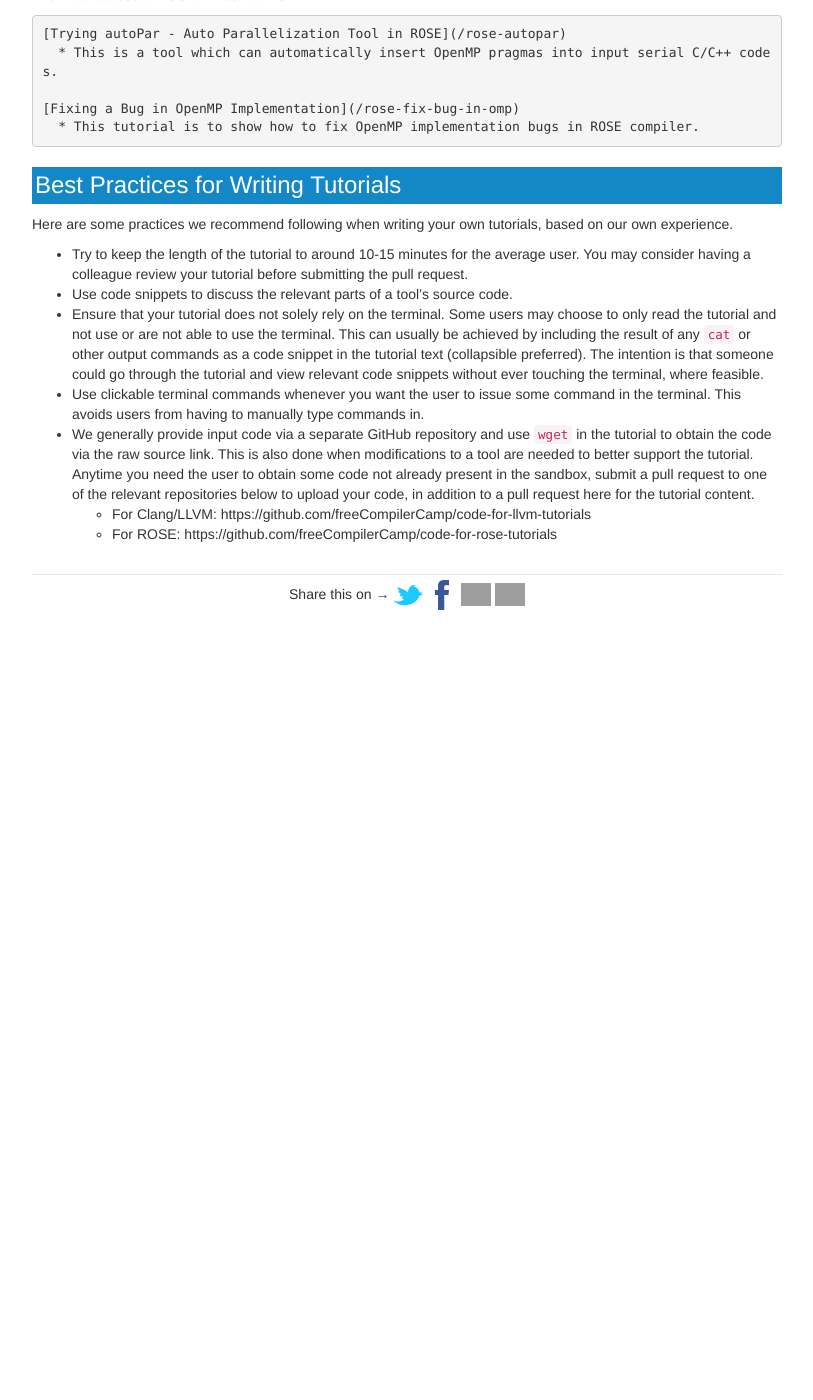
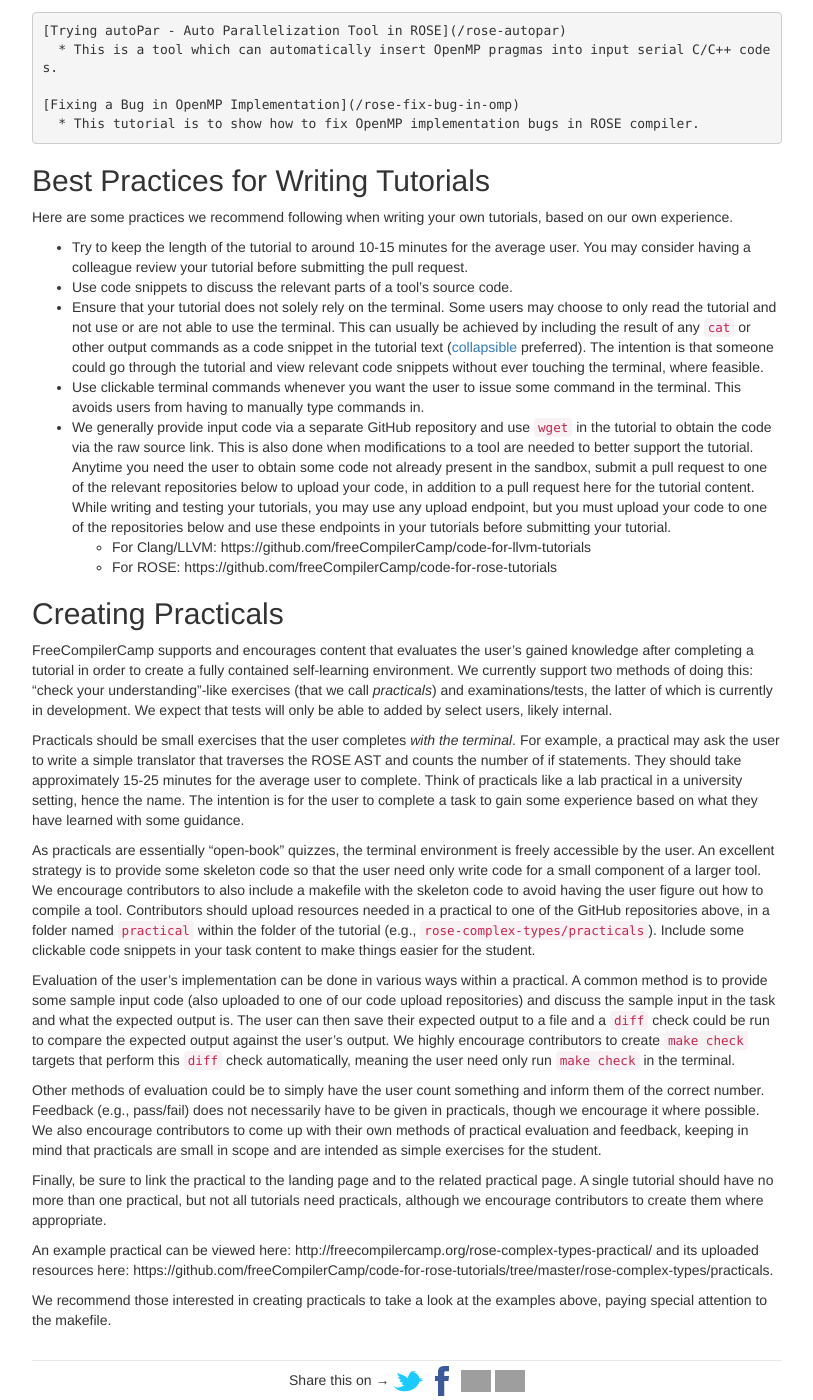
Before and after one commit to freeCompilerCamp/freecompilercamp.github.io, a Jekyll site: the page built from contribute.md, in a window 1280 px wide and 1400 px high, scrolled down 1740 px. Shown: the whole window, without its empty margins (38-851 px from the left). Built offline with Jekyll 4.4.1, drawn with Linux system fonts in a browser that asks for light colours; nearby versions of some CDN libraries; our own code applies the rules of GitHub Pages for plain Markdown files; before the commit the page ends 2370 px from its top, so only the background shows below that; some of the changed text lies outside the part shown; grey boxes are pictures that could not be loaded.

Commit message:
Add practicals section
Some discussion on how to contribute to practicals.

````diff
--- a/contribute.md
+++ b/contribute.md
@@ -6,7 +6,7 @@
 
 After editing these two files, you can start a pull request. The changes will be made effective once the request is merged, using this Github Pages repo.
 
-### 1. Tutorial Page
+## 1. Tutorial Page
 Take the autoPar tutorial as an example.
 https://github.com/freeCompilerCamp/freecompilercamp.github.io/blob/master/_posts/2019-07-01-rose-autopar.markdown
 
@@ -41,8 +41,8 @@
 For example,  in the following example, ```echo HELLO``` contained in ```.term1``` code snippet will print ``HELLO`` in the sandbox terminal.
 
 There are some built-in environment variables to faciliate the creation of command lines:
-* For ROSE: $ROSE_BUILD, $ROSE_SRC$, $ROSE_PATH,
-* For Clang/LLVM: $LLVM_PATH, $LLVM_BUILD, $LLVM_SRC
+* For ROSE: `$ROSE_BUILD`, `$ROSE_SRC$`, `$ROSE_PATH`,
+* For Clang/LLVM: `$LLVM_PATH`, `$LLVM_BUILD`, `$LLVM_SRC`
 
 Sometimes you want to insert a figure into your tutorial. You need to
 * First create the figure and save it into a png file
@@ -75,12 +75,29 @@
   * This tutorial is to show how to fix OpenMP implementation bugs in ROSE compiler.
 ```
 
-### Best Practices for Writing Tutorials ###
+## Best Practices for Writing Tutorials
 Here are some practices we recommend following when writing your own tutorials, based on our own experience.
   * Try to keep the length of the tutorial to around 10-15 minutes for the average user. You may consider having a colleague review your tutorial before submitting the pull request.
   * Use code snippets to discuss the relevant parts of a tool's source code.
-  * Ensure that your tutorial does not solely rely on the terminal. Some users may choose to only read the tutorial and not use or are not able to use the terminal. This can usually be achieved by including the result of any `cat` or other output commands as a code snippet in the tutorial text (collapsible preferred). The intention is that someone could go through the tutorial and view relevant code snippets without ever touching the terminal, where feasible.
+  * Ensure that your tutorial does not solely rely on the terminal. Some users may choose to only read the tutorial and not use or are not able to use the terminal. This can usually be achieved by including the result of any `cat` or other output commands as a code snippet in the tutorial text ([collapsible](https://github.com/freeCompilerCamp/freecompilercamp.github.io/blob/master/styling-guide.md#collapsible-code-snippets) preferred). The intention is that someone could go through the tutorial and view relevant code snippets without ever touching the terminal, where feasible.
   * Use clickable terminal commands whenever you want the user to issue some command in the terminal. This avoids users from having to manually type commands in.
-  * We generally provide input code via a separate GitHub repository and use `wget` in the tutorial to obtain the code via the raw source link. This is also done when modifications to a tool are needed to better support the tutorial. Anytime you need the user to obtain some code not already present in the sandbox, submit a pull request to one of the relevant repositories below to upload your code, in addition to a pull request here for the tutorial content.
+  * We generally provide input code via a separate GitHub repository and use `wget` in the tutorial to obtain the code via the raw source link. This is also done when modifications to a tool are needed to better support the tutorial. Anytime you need the user to obtain some code not already present in the sandbox, submit a pull request to one of the relevant repositories below to upload your code, in addition to a pull request here for the tutorial content. While writing and testing your tutorials, you may use any upload endpoint, but you must upload your code to one of the repositories below and use these endpoints in your tutorials before submitting your tutorial.
     * For Clang/LLVM: https://github.com/freeCompilerCamp/code-for-llvm-tutorials
     * For ROSE: https://github.com/freeCompilerCamp/code-for-rose-tutorials
+
+## Creating Practicals
+FreeCompilerCamp supports and encourages content that evaluates the user's gained knowledge after completing a tutorial in order to create a fully contained self-learning environment. We currently support two methods of doing this: "check your understanding"-like exercises (that we call *practicals*) and examinations/tests, the latter of which is currently in development. We expect that tests will only be able to added by select users, likely internal.
+
+Practicals should be small exercises that the user completes *with the terminal*. For example, a practical may ask the user to write a simple translator that traverses the ROSE AST and counts the number of if statements. They should take approximately 15-25 minutes for the average user to complete. Think of practicals like a lab practical in a university setting, hence the name. The intention is for the user to complete a task to gain some experience based on what they have learned with some guidance.
+
+As practicals are essentially "open-book" quizzes, the terminal environment is freely accessible by the user. An excellent strategy is to provide some skeleton code so that the user need only write code for a small component of a larger tool. We encourage contributors to also include a makefile with the skeleton code to avoid having the user figure out how to compile a tool. Contributors should upload resources needed in a practical to one of the GitHub repositories above, in a folder named `practical` within the folder of the tutorial (e.g., `rose-complex-types/practicals`). Include some clickable code snippets in your task content to make things easier for the student.
+
+Evaluation of the user's implementation can be done in various ways within a practical. A common method is to provide some sample input code (also uploaded to one of our code upload repositories) and discuss the sample input in the task and what the expected output is. The user can then save their expected output to a file and a `diff` check could be run to compare the expected output against the user's output. We highly encourage contributors to create `make check` targets that perform this `diff` check automatically, meaning the user need only run `make check` in the terminal.
+
+Other methods of evaluation could be to simply have the user count something and inform them of the correct number. Feedback (e.g., pass/fail) does not necessarily have to be given in practicals, though we encourage it where possible. We also encourage contributors to come up with their own methods of practical evaluation and feedback, keeping in mind that practicals are small in scope and are intended as simple exercises for the student.
+
+Finally, be sure to link the practical to the landing page and to the related practical page. A single tutorial should have no more than one practical, but not all tutorials need practicals, although we encourage contributors to create them where appropriate.
+
+An example practical can be viewed here: http://freecompilercamp.org/rose-complex-types-practical/ and its uploaded resources here: https://github.com/freeCompilerCamp/code-for-rose-tutorials/tree/master/rose-complex-types/practicals.
+
+We recommend those interested in creating practicals to take a look at the examples above, paying special attention to the makefile.
````
